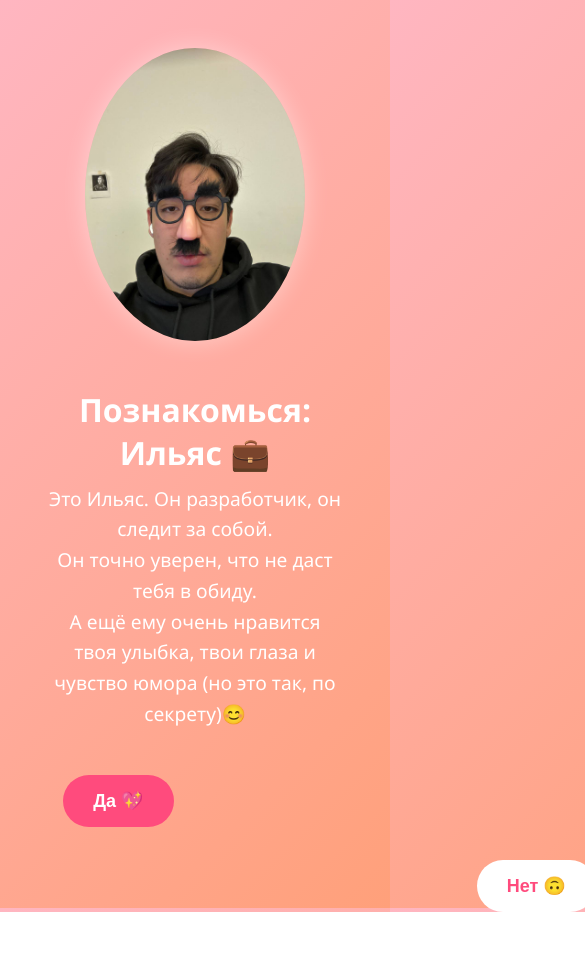
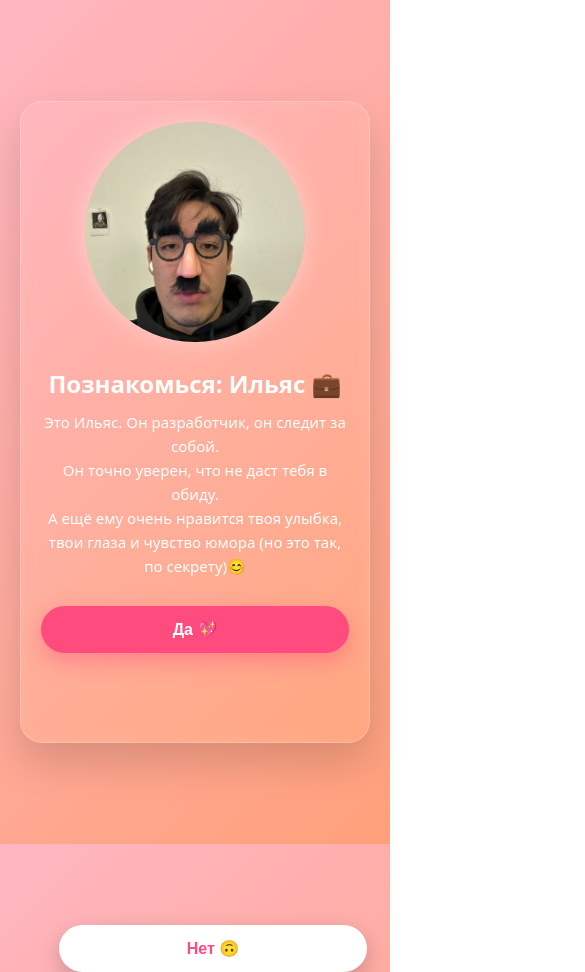
Before and after one commit to ilequeque/private-app, a plain HTML site: page proposal.html in a window 390 px wide. Both pictures are taken after a click on the button "Нет 🙃". Shown: the whole page, 585 px wide, since content can reach past the window. Before the commit the page ends 912 px from the top, so only its background shows below. Drawn offline with Linux system fonts and the light colour scheme.

Commit message:
fix commit

```diff
--- a/proposal.html
+++ b/proposal.html
@@ -1,77 +1,66 @@
 <!DOCTYPE html>
 <html lang="ru">
 <head>
-  <meta charset="UTF-8">
+  <meta charset="UTF-8" />
+  <meta name="viewport" content="width=device-width, initial-scale=1" />
   <title>Знакомься: Ильяс 💌</title>
   <style>
-    body {
-      background: linear-gradient(135deg, #ffb6c1, #ffa07a);
-      font-family: 'Segoe UI', sans-serif;
-      text-align: center;
-      color: #fff;
-      padding: 40px;
+    :root{
+      --bg1:#ffb6c1; --bg2:#ffa07a; --accent:#ff4b7d; --light:#ffffff;
     }
+    *{box-sizing:border-box}
+    body{
+      margin:0;min-height:100dvh;display:flex;align-items:center;justify-content:center;
+      font-family:system-ui,-apple-system,"Segoe UI",Roboto,"Helvetica Neue",Arial;
+      color:#fff;background:linear-gradient(135deg,var(--bg1),var(--bg2));padding:40px;
+    }
+    .card{
+      width:100%;max-width:720px;text-align:center;
+      background:rgba(255,255,255,.12);
+      border:1px solid rgba(255,255,255,.2);
+      border-radius:28px;padding:28px;
+      backdrop-filter:saturate(140%) blur(8px);
+      box-shadow:0 20px 40px rgba(0,0,0,.15);
+    }
+    img.hero{
+      width:220px;max-width:60vw;aspect-ratio:1/1;object-fit:cover;
+      border-radius:50%;box-shadow:0 0 25px rgba(255,255,255,.4);margin-bottom:20px;
+    }
+    h1{margin:0 0 10px;font-size:28px}
+    p{margin:0 auto 24px;max-width:640px;line-height:1.6;font-size:16px}
 
-    img {
-      max-width: 220px;
-      border-radius: 50%;
-      box-shadow: 0 0 25px rgba(255, 255, 255, 0.4);
-      margin-bottom: 20px;
+    .buttons{
+      display:flex;gap:14px;justify-content:center;align-items:center;flex-wrap:wrap;
+      position:relative;min-height:90px;
     }
+    .btn{
+      padding:14px 22px;border:none;border-radius:999px;cursor:pointer;font-weight:800;
+      font-size:16px;transition:transform .15s ease, box-shadow .2s ease, background .2s ease;
+      box-shadow:0 8px 22px rgba(0,0,0,.2);
+      user-select:none;
+    }
+    .btn:active{transform:scale(.98)}
+    .btn.yes{background:var(--accent);color:#fff;box-shadow:0 8px 22px rgba(255,75,125,.45)}
+    .btn.no{background:#fff;color:var(--accent);position:relative;transition:transform .3s ease}
 
-    h1 {
-      font-size: 2em;
-      margin-bottom: 10px;
+    /* Mobile tweaks */
+    @media (max-width:768px){
+      body{padding:20px}
+      .card{padding:20px;border-radius:22px}
+      h1{font-size:24px}
+      p{font-size:15px}
+      .buttons{gap:10px;min-height:120px}
+      .btn{width:100%;max-width:420px;justify-content:center}
     }
-
-    p {
-      font-size: 1.2em;
-      max-width: 600px;
-      margin: 0 auto 30px;
-      line-height: 1.6;
-    }
-
-    .buttons {
-      position: relative;
-      height: 100px;
-    }
-
-    .buttons button {
-      margin: 15px;
-      padding: 15px 30px;
-      font-size: 18px;
-      border: none;
-      border-radius: 40px;
-      cursor: pointer;
-      font-weight: bold;
-      transition: transform 0.3s ease;
-      position: relative;
-    }
-
-    .yes {
-      background-color: #ff4b7d;
-      color: white;
-    }
-
-    .yes:hover {
-      background-color: #ff2964;
-    }
-
-    .no {
-      background-color: #fff;
-      color: #ff4b7d;
-    }
-
-    .no:hover {
-      background-color: #ffe9f0;
+    @media (prefers-reduced-motion:reduce){
+      *{animation:none !important;transition:none !important}
     }
   </style>
 </head>
 <body>
-
-  <img src="iliyas.jpg" alt="Ильяс" />
+  <main class="card">
+    <img class="hero" src="iliyas.jpg" alt="Ильяс" />
     <h1>Познакомься: Ильяс 💼</h1>
-
         <p>
           Это Ильяс. Он разработчик, он следит за собой.<br/>
           Он точно уверен, что не даст тебя в обиду.<br/>
@@ -79,36 +68,43 @@
         </p>
 
     <div class="buttons">
-    <button class="yes" onclick="alert('Шикарный выбор 😍')">Да 💖</button>
-    <button class="no" id="noBtn">Нет 🙃</button>
+      <button class="btn yes" onclick="alert('Отличный выбор 😍')">Да 💖</button>
+      <button id="noBtn" class="btn no">Нет 🙃</button>
     </div>
+  </main>
 
   <script>
     const noBtn = document.getElementById('noBtn');
-    let offsetX = 0;
-    let offsetY = 0;
 
-    function moveButton() {
-      offsetX += Math.floor(Math.random() * 100 + 50);
-      offsetY += Math.floor(Math.random() * 50 + 30);
-      noBtn.style.transform = `translate(${offsetX % 300}px, ${offsetY % 200}px)`;
+    // Границы, чтобы кнопка не улетала за край карточки
+    function getBounds(){
+      const card = document.querySelector('.card').getBoundingClientRect();
+      const btn = noBtn.getBoundingClientRect();
+      return {
+        maxX: Math.max(0, card.width - btn.width - 24),
+        maxY: Math.max(0, card.height - btn.height - 24)
+      };
     }
 
-    // Десктоп: ускользает при наведении
+    function moveButton(){
+      const {maxX, maxY} = getBounds();
+      const x = Math.floor(Math.random() * (maxX + 1));
+      const y = Math.floor(Math.random() * (maxY + 1));
+      noBtn.style.transform = `translate(${x}px, ${y}px)`;
+    }
+
+    // Ускользание на десктопе
     noBtn.addEventListener('mouseover', moveButton);
 
-    // Мобильные: ускользает при касании
-    noBtn.addEventListener('touchstart', (e) => {
-      e.preventDefault();
-      moveButton();
-    });
+    // Ускользание на мобильных (тач/клик)
+    const onTouch = (e) => { e.preventDefault(); moveButton(); };
+    noBtn.addEventListener('touchstart', onTouch, {passive:false});
+    noBtn.addEventListener('click', (e)=>{ e.preventDefault(); moveButton(); });
 
-    // Если кликнули — всё равно не даём нажать
-    noBtn.addEventListener('click', (e) => {
-      e.preventDefault();
-      moveButton();
-    });
+    // Первичная лёгкая «нервозность» при первом появлении
+    setTimeout(()=>{ noBtn.style.transform = 'translate(6px, 4px)'; }, 300);
+    // Сброс, если окно меняет размер
+    window.addEventListener('resize', ()=>{ noBtn.style.transform = 'translate(0,0)'; });
   </script>
-
 </body>
 </html>
```
Also changed, not shown: index.html (+106 -64 lines). Lines whose indentation alone changed are shown as unchanged.
